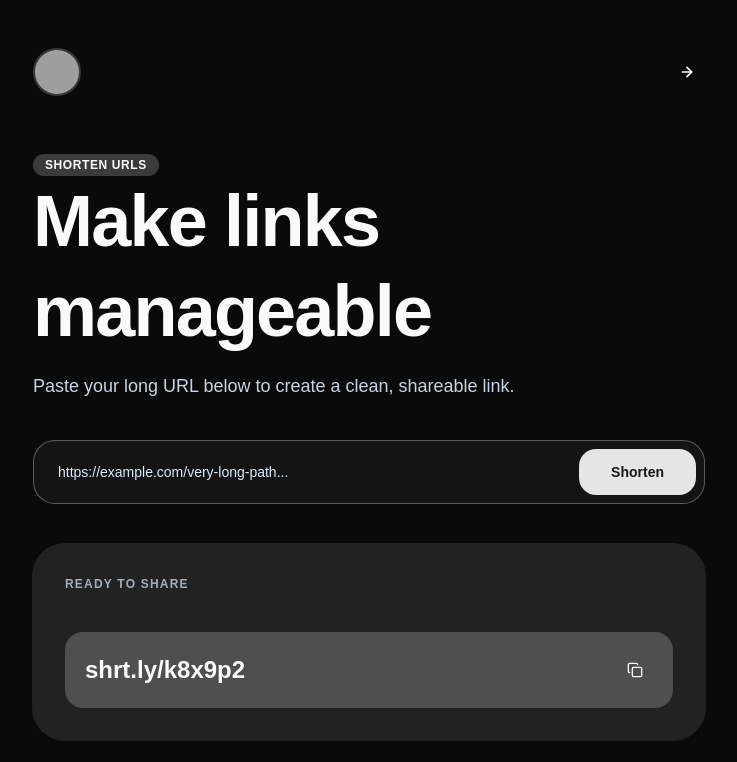
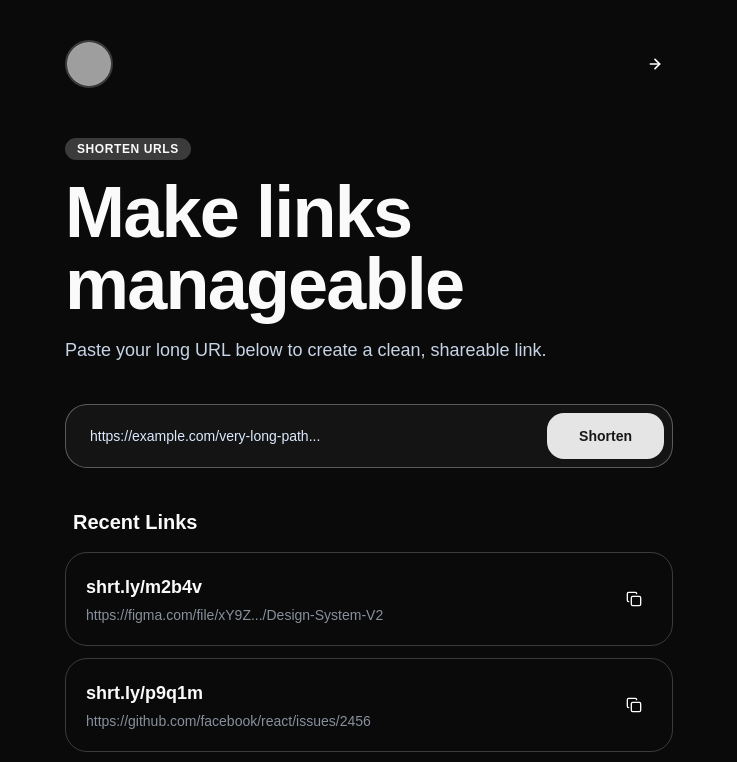
Before and after one commit to Vishesh-21/url_shortener, a React (Vite) app in the folder client/: page / in a window 1280 px wide. Shown: the top 762 px of the page, without its empty margins (271-1008 px from the left). Built offline with nearby package versions, Linux system fonts and the light colour scheme; grey boxes are pictures that could not be loaded.

Commit message:
feat: enhance UI components and integrate Sonner for notifications; add URL input and hero section.

```diff
--- a/client/package.json
+++ b/client/package.json
@@ -15,11 +15,13 @@
     "class-variance-authority": "^0.7.1",
     "clsx": "^2.1.1",
     "lucide-react": "1.0.0-rc.1",
+    "next-themes": "^0.4.6",
     "radix-ui": "^1.4.3",
     "react": "^19.2.4",
     "react-dom": "^19.2.4",
     "react-icons": "^5.6.0",
     "shadcn": "^4.1.0",
+    "sonner": "^2.0.7",
     "tailwind-merge": "^3.5.0",
     "tailwindcss": "^4.2.2",
     "tw-animate-css": "^1.4.0"
--- a/client/src/App.tsx
+++ b/client/src/App.tsx
@@ -1,12 +1,15 @@
-
+import { Toaster } from "./components/ui/sonner";
 import { HomePage } from "./pages/home-page";
 
 const App = () => {
   return (
-    <div >
+    <>
       {/* page components  */}
       <HomePage />
-    </div>
+
+      {/* sonner component  */}
+      <Toaster position="top-right"/>
+    </>
   );
 };
 
--- /dev/null
+++ b/client/src/components/common/copy-text.tsx
@@ -0,0 +1,33 @@
+
+
+import { Copy } from "lucide-react";
+import { Button } from "../ui/button";
+import { toast } from "sonner";
+
+interface CopyButtonProps {
+  value: string;
+  className?: string;
+}
+
+// copy button to show alert
+export const CopyButton = ({ value, className }: CopyButtonProps) => {
+  const handleCopy = async () => {
+    try {
+      await navigator.clipboard.writeText(value);
+      toast.success("Copied to clipboard!");
+    } catch (err) {
+      console.error("Copy failed", err);
+    }
+  };
+
+  return (
+    <Button
+      variant="ghost"
+      size="icon"
+      onClick={handleCopy}
+      className={`shrink-0 hover:bg-white/20 text-white rounded-xl cursor-pointer ${className}`}
+    >
+      <Copy className="h-5 w-5" />
+    </Button>
+  );
+};
--- a/client/src/components/container.tsx
+++ b/client/src/components/container.tsx
@@ -10,7 +10,7 @@ export const Container = ({
   className?: string;
 }) => {
   return (
-    <div className={cn("min-h-screen  p-4 md:p-8 font-sans", className)}>
+    <div className={cn("min-h-screen max-w-2xl  p-4 md:p-8 font-sans mx-auto", className)}>
       <TooltipProvider>{children}</TooltipProvider>
     </div>
   );
--- /dev/null
+++ b/client/src/components/home/hero-section.tsx
@@ -0,0 +1,19 @@
+// components/home/hero-section.tsx
+
+export const HeroSection = () => {
+  return (
+    <header className="space-y-4">
+      <span className="bg-white/20 text-xs font-semibold px-3 py-1 rounded-full uppercase tracking-wider">
+        Shorten URLs
+      </span>
+      <h1 className="text-5xl md:text-7xl font-bold mt-4 tracking-tight">
+        Make links
+        <br />
+        manageable
+      </h1>
+      <p className="text-blue-100 text-lg opacity-90">
+        Paste your long URL below to create a clean, shareable link.
+      </p>
+    </header>
+  );
+};
--- a/client/src/components/home/home-component.tsx
+++ b/client/src/components/home/home-component.tsx
@@ -1,62 +1,38 @@
-import { useState } from 'react';
+import { useState } from "react";
 
-
-import { Input } from '../ui/input';
-import { Button } from '../ui/button';
-import { LinkResult } from './result-link';
-import { RecentLinks } from './recent-link';
-import Navbar from '../navbar/header';
-import Footer from '../footer/footer';
+import Navbar from "../navbar/header";
+import Footer from "../footer/footer";
+import { HeroSection } from "./hero-section";
+import { UrlInput } from "./url-input";
+import { LinkResult } from "./result-link";
+import { RecentLinks } from "./recent-link";
 
 export default function HomePageComponent() {
-  const [url, setUrl] = useState('');
-  const [shortenedUrl, setShortenedUrl] = useState('shrt.ly/k8x9p2');
+  const [url, setUrl] = useState("");
+  const [shortenedUrl, setShortenedUrl] = useState("");
+
+  const handleShorten = () => {
+    // later connect API
+    setShortenedUrl("shrt.ly/demo123");
+    setUrl("");
+  };
 
   return (
-    <>
-      <div className="max-w-2xl mx-auto space-y-10">
-
-        {/* Header/Navbar Section */}
+    <div className="mx-auto space-y-10">
       <Navbar userImage="/api/placeholder/40/40" />
 
-        {/* Hero Section */}
-        <header className="space-y-4">
-          <span className="bg-white/20 text-xs font-semibold px-3 py-1 rounded-full uppercase tracking-wider">
-            Shorten URLs
-          </span>
-          <h1 className="text-5xl md:text-7xl font-bold leading-tight tracking-tight">
-            Make links<br />manageable
-          </h1>
-          <p className="text-blue-100 text-lg opacity-90">
-            Paste your long URL below to create a clean, shareable link.
-          </p>
-        </header>
+      <HeroSection />
 
-        {/* Input Section */}
-        <div className="relative group">
-          <Input
-            type="text"
-            placeholder="https://example.com/very-long-path..."
-            className="h-16 pl-6 pr-32 bg-white/20 border-white/30 text-white placeholder:text-blue-100 rounded-3xl focus-visible:ring-offset-0 focus-visible:ring-white/50 text-lg"
-            value={url}
-            onChange={(e) => setUrl(e.target.value)}
-          />
-          <Button variant={'default'} className="absolute cursor-pointer right-2 top-2 h-12 px-8 rounded-2xl font-bold transition-all">
-            Shorten
-          </Button>
-        </div>
+      <UrlInput url={url} setUrl={setUrl} onShorten={handleShorten} />
 
-        {/* Result Section (Conditional) */}
       {shortenedUrl && <LinkResult url={shortenedUrl} />}
 
-        {/* Recent Links Section */}
       <div className="space-y-4">
         <h3 className="text-xl font-bold px-2">Recent Links</h3>
         <RecentLinks />
       </div>
 
-        <Footer/>
+      <Footer />
     </div>
-    </>
   );
 }
--- a/client/src/components/home/recent-link.tsx
+++ b/client/src/components/home/recent-link.tsx
@@ -1,11 +1,21 @@
 import { Copy } from "lucide-react";
 import { Button } from "../ui/button";
+import { CopyButton } from "../common/copy-text";
 
 export const RecentLinks = () => {
   const history = [
-    { short: 'shrt.ly/m2b4v', original: 'https://figma.com/file/xY9Z.../Design-System-V2' },
-    { short: 'shrt.ly/p9q1m', original: 'https://github.com/facebook/react/issues/2456' },
-    { short: 'shrt.ly/w5r7c', original: 'https://dribbble.com/shots/1234567-Dashboard-UI-Kit' },
+    {
+      short: "shrt.ly/m2b4v",
+      original: "https://figma.com/file/xY9Z.../Design-System-V2",
+    },
+    {
+      short: "shrt.ly/p9q1m",
+      original: "https://github.com/facebook/react/issues/2456",
+    },
+    {
+      short: "shrt.ly/w5r7c",
+      original: "https://dribbble.com/shots/1234567-Dashboard-UI-Kit",
+    },
   ];
 
   return (
@@ -21,9 +31,7 @@ export const RecentLinks = () => {
               {link.original}
             </p>
           </div>
-          <Button variant="ghost" size="icon" className="shrink-0 hover:bg-white/20 text-white rounded-2xl">
-            <Copy className="h-5 w-5" />
-          </Button>
+          <CopyButton value={link.short} />
         </div>
       ))}
     </div>
--- a/client/src/components/home/result-link.tsx
+++ b/client/src/components/home/result-link.tsx
@@ -1,6 +1,5 @@
-import { Copy } from "lucide-react";
-import { Button } from "../ui/button";
 import { Card } from "../ui/card";
+import { CopyButton } from "../common/copy-text";
 
 interface LinkResultProps {
   url: string;
@@ -13,9 +12,7 @@ export const LinkResult = ({ url }: LinkResultProps) => (
     </p>
     <div className="flex items-center justify-between bg-white/20 p-5 rounded-2xl">
       <span className="text-2xl font-bold truncate mr-4">{url}</span>
-      <Button variant="ghost" size="icon" className="shrink-0 hover:bg-white/20 text-white rounded-xl">
-        <Copy className="h-6 w-6" />
-      </Button>
+      <CopyButton value={url} />
     </div>
   </Card>
 );
--- /dev/null
+++ b/client/src/components/home/url-input.tsx
@@ -0,0 +1,33 @@
+// components/home/url-input.tsx
+
+import { Input } from "../ui/input";
+import { Button } from "../ui/button";
+
+interface UrlInputProps {
+  url: string;
+  setUrl: (val: string) => void;
+  onShorten: () => void;
+}
+
+// Placeholder URL
+const placeHolder = "https://example.com/very-long-path...";
+
+export const UrlInput = ({ url, setUrl, onShorten }: UrlInputProps) => {
+  return (
+    <div className="relative group">
+      <Input
+        type="text"
+        placeholder={placeHolder}
+        className="h-16 pl-6 pr-32 bg-white/20 border-white/30 text-white placeholder:text-blue-100 rounded-3xl text-lg"
+        value={url}
+        onChange={(e) => setUrl(e.target.value)}
+      />
+      <Button
+        onClick={onShorten}
+        className="absolute right-2 top-2 h-12 px-8 rounded-2xl font-bold"
+      >
+        Shorten
+      </Button>
+    </div>
+  );
+};
--- a/client/src/components/navbar/header.tsx
+++ b/client/src/components/navbar/header.tsx
@@ -13,7 +13,7 @@ interface NavbarProps {
 
 const Navbar = ({ userImage }: NavbarProps) => {
   return (
-    <nav className="flex items-center justify-between py-4 ">
+    <nav className="flex items-center justify-between py-2 ">
       {/* User Profile / Avatar */}
       <div className="relative group cursor-pointer">
         <Avatar className="h-12 w-12 border-2 border-white/20 transition-transform hover:scale-105">
--- /dev/null
+++ b/client/src/components/ui/sonner.tsx
@@ -0,0 +1,47 @@
+import { useTheme } from "next-themes"
+import { Toaster as Sonner, type ToasterProps } from "sonner"
+import { CircleCheckIcon, InfoIcon, TriangleAlertIcon, OctagonXIcon, Loader2Icon } from "lucide-react"
+
+const Toaster = ({ ...props }: ToasterProps) => {
+  const { theme = "system" } = useTheme()
+
+  return (
+    <Sonner
+      theme={theme as ToasterProps["theme"]}
+      className="toaster group"
+      icons={{
+        success: (
+          <CircleCheckIcon className="size-4" />
+        ),
+        info: (
+          <InfoIcon className="size-4" />
+        ),
+        warning: (
+          <TriangleAlertIcon className="size-4" />
+        ),
+        error: (
+          <OctagonXIcon className="size-4" />
+        ),
+        loading: (
+          <Loader2Icon className="size-4 animate-spin" />
+        ),
+      }}
+      style={
+        {
+          "--normal-bg": "var(--popover)",
+          "--normal-text": "var(--popover-foreground)",
+          "--normal-border": "var(--border)",
+          "--border-radius": "var(--radius)",
+        } as React.CSSProperties
+      }
+      toastOptions={{
+        classNames: {
+          toast: "cn-toast",
+        },
+      }}
+      {...props}
+    />
+  )
+}
+
+export { Toaster }
```
Also changed, not shown: 1 other file (tests, documents, lock files or other folders). Lines whose indentation alone changed are shown as unchanged.
